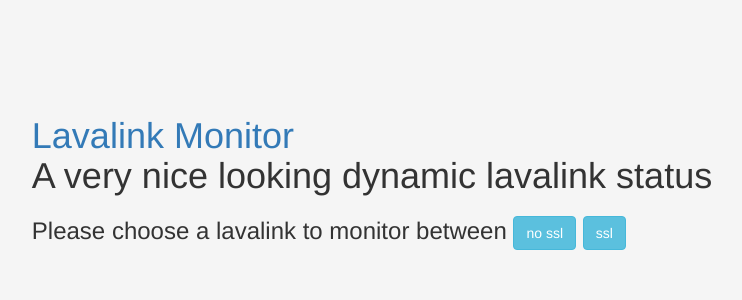
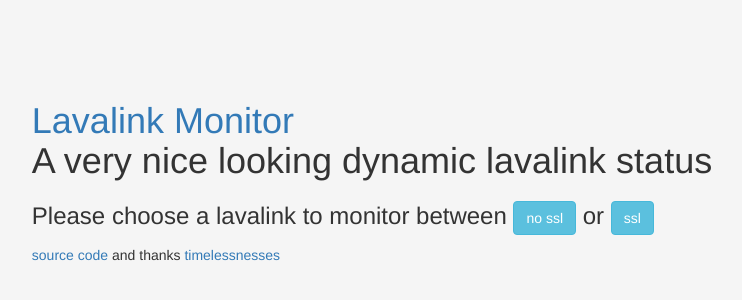
Before and after one commit to timelessnesses/lavalink_status_svelte, a SvelteKit app: page / in a window 1280 px wide. Shown: the part 222-522 px from the top of the page, without its empty margins (268-1010 px from the left). Built offline with nearby package versions, Linux system fonts and the light colour scheme.

Commit message:
Update +page.svelte

```diff
--- a/src/routes/+page.svelte
+++ b/src/routes/+page.svelte
@@ -20,6 +20,8 @@
 
     <h3>
         Please choose a lavalink to monitor between
-        <button id="nossl" class="btn btn-info" on:click={redirect_nossl}>no ssl</button>
+        <button id="nossl" class="btn btn-info" on:click={redirect_nossl}>no ssl</button> or
         <button id="ssl" class="btn btn-info" on:click={redirect_ssl}>ssl</button>
     </h3>
+
+<p><a href="https://github.com/timelessnesses/lavalink_status_svelte">source code</a> and thanks <a href="https://github.com/timelessnesses">timelessnesses</a></p>
```
